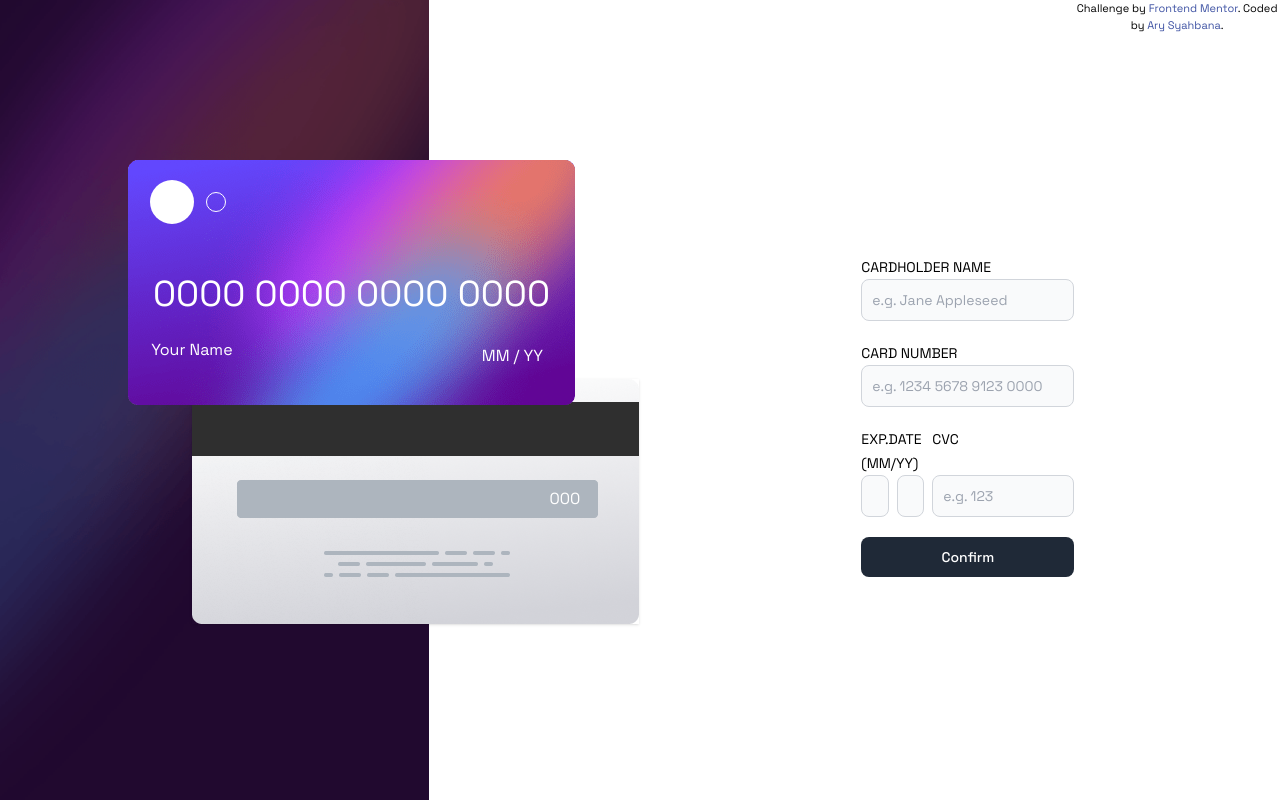
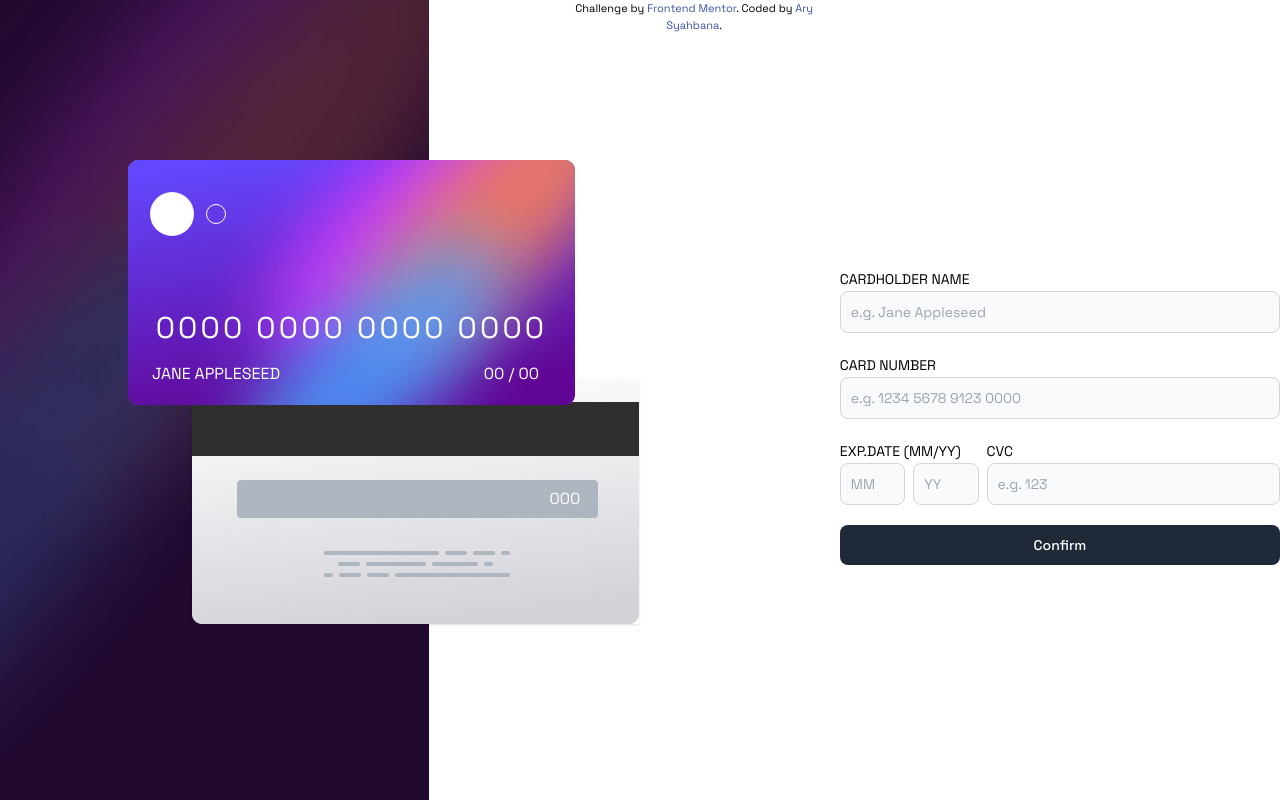
Before and after one commit to arysyahbana/interactive-card-details-form-main, a plain HTML site: page index.html in a window 1280 px wide. Drawn offline with nearby package versions, Linux system fonts and the light colour scheme.

Commit message:
Update index.html

```diff
--- a/index.html
+++ b/index.html
@@ -34,19 +34,26 @@
         font-optical-sizing: auto;
         font-style: normal;
       }
+      input:focus {
+        outline-width: 0;
+      }
     </style>
   </head>
   <body>
     <div id="app">
+      <main>
         <div class="flex md:h-screen relative">
           <!-- background -->
+          <div class="hidden md:flex w-9/12">
             <img
               class="hidden md:block lg:block xl:block 2xl:block"
               src="images/bg-main-desktop.png"
               alt=""
             />
+          </div>
+
           <img
-          class="block md:hidden w-screen min-h-full"
+            class="block w-screen min-h-full md:hidden"
             src="images/bg-main-mobile.png"
             alt=""
           />
@@ -56,38 +63,51 @@
             class="absolute z-10 top-[55%] left-[5%] md:top-[20%] md:left-[10%]"
           >
             <div class="relative p-5 md:p-0">
-            <img src="images/bg-card-front.png" alt="" />
+              <img class="min-w-72" src="images/bg-card-front.png" alt="" />
               <div class="absolute top-[8%] left-[5%] text-white">
                 <div
-                class="grid grid-cols-2 items-center mt-4 ml-3 md:mt-0 md:ml-0"
+                  class="grid grid-cols-2 items-center mt-4 ml-3 md:mt-3 md:ml-0"
                 >
                   <div class="bg-white rounded-full w-11 h-11 mr-3"></div>
                   <div class="border border-white rounded-full w-5 h-5"></div>
                 </div>
               </div>
-            <div class="absolute bottom-[8%] md:bottom-[15%] w-full text-white">
-              <div class="grid grid cols-2 mr-12 md:mr-0 mb-5 md:mb-0">
-                <div class="col-span-2">
+              <div
+                class="absolute bottom-[7%] md:bottom-[7%] w-11/12 text-white md:w-full"
+              >
+                <div class="grid grid cols-2 md:mr-0 mb-5 md:mb-0">
+                  <div class="col-span-2 min-w-72">
                     <p
-                    class="text-3xl md:text-4xl text-center"
+                      class="text-2xl md:text-3xl text-center tracking-[0.2rem] mb-4 px-2"
                       v-if="number == ''"
                     >
                       0000 0000 0000 0000
                     </p>
-                  <p class="text-3xl md:text-4xl text-center" v-else>
+                    <p
+                      class="text-2xl md:text-3xl text-center tracking-[0.2rem] mb-4 px-2"
+                      v-else
+                    >
                       {{ formattedNumber }}
                     </p>
+
+                    <p class="grid grid-cols-2 px-5 md:px-4">
+                      <span class="px-2 min-w-36" v-if="name == '' ">
+                        JANE APPLESEED
+                      </span>
+                      <span class="px-2 md:px-5 min-w-36" v-else="">
+                        {{ name }}
+                      </span>
+
+                      <span class="px-3 md:px-5 justify-self-end min-w-12">
+                        <span v-if="MM == '' ">00</span>
+                        <span v-else>{{ MM }}</span> /
+                        <span v-if="YY == '' ">00</span>
+                        <span v-else>{{ YY }}</span>
+                      </span>
+                    </p>
                   </div>
-                <div class="pl-[10%] pt-[10%]">
-                  <span v-if="name == '' "> Your Name </span>
-                  <span v-else> {{ name }} </span>
-                </div>
-                <div class="pr-[15%] text-end pt-[14%]">
-                  <span v-if="MM == '' ">MM</span>
-                  <span v-else>{{ MM }}</span> /
-                  <span v-if="YY == '' ">YY</span>
-                  <span v-else>{{ YY }}</span>
-                </div>
+                  <div class="pl-[13%] pt-[1%] text-sm"></div>
+                  <div class="pr-[19%] text-end pt-[1%] text-sm"></div>
                 </div>
               </div>
             </div>
@@ -98,7 +118,7 @@
             class="absolute bottom-[14%] left-[10%] md:bottom-[22%] md:left-[15%] shadow"
           >
             <div class="relative px-5 md:px-0">
-            <img src="images/bg-card-back.png" alt="" />
+              <img class="min-w-72" src="images/bg-card-back.png" alt="" />
               <div class="absolute top-[44%] left-[75%] md:left-[80%]">
                 <div class="grid grid-cols-1">
                   <p class="text-white" v-if="CVC == '' ">000</p>
@@ -108,12 +128,25 @@
             </div>
           </div>
 
+          <div class="hidden md:flex w-full">
+            <!-- copyright -->
+            <div class="hidden md:block attribution">
+              Challenge by
+              <a
+                href="https://www.frontendmentor.io?ref=challenge"
+                target="_blank"
+                >Frontend Mentor</a
+              >. Coded by
+              <a href="https://www.frontendmentor.io/profile/arysyahbana"
+                >Ary Syahbana</a
+              >.
+            </div>
             <!-- form untuk xl -->
             <div
-          class="hidden xl:flex xl:flex-col xl:justify-center xl:items-center xl:ml-28"
+              class="hidden md:flex md:flex-col md:justify-center md:items-center"
             >
               <div
-            :class="{'hidden' : show,  'md:flex md:flex-col md:justify-center md:items-center md:ml-80' : !show}"
+                :class="{'hidden' : show,  'md:flex md:flex-col md:justify-center md:items-center' : !show}"
               >
                 <div class="container">
                   <div class="grid grid-cols-6 gap-5 mt-10 max-w-md">
@@ -173,7 +206,9 @@
                           >
                         </div>
                         <div class="col-span-4">
-                      <label for="CVC" class="text-sm font-bolder">CVC</label>
+                          <label for="CVC" class="text-sm font-bolder"
+                            >CVC</label
+                          >
                         </div>
                       </div>
 
@@ -254,12 +289,16 @@
 
             <!-- success md -->
             <div
-          :class="{'hidden': !show, 'md:flex md:flex-col md:justify-center md:items-center md:ml-80':show}"
+              :class="{'hidden': !show, 'md:flex md:flex-col md:justify-center md:items-center':show}"
             >
               <div class="container">
                 <div class="grid grid-cols-12 gap-5 mt-10 min-w-96">
                   <div class="col-span-12 text-center">
-                <img class="mx-auto" src="images/icon-complete.svg" alt="" />
+                    <img
+                      class="mx-auto"
+                      src="images/icon-complete.svg"
+                      alt=""
+                    />
                     <p class="mt-7 text-3xl">THANK YOU!</p>
                     <p class="mb-7 mt-2 text-gray-500">
                       We've added your card details
@@ -275,23 +314,13 @@
                 </div>
               </div>
             </div>
-
-        <!-- copyright -->
-        <div class="hidden md:block attribution">
-          Challenge by
-          <a href="https://www.frontendmentor.io?ref=challenge" target="_blank"
-            >Frontend Mentor</a
-          >. Coded by
-          <a href="https://www.frontendmentor.io/profile/arysyahbana"
-            >Ary Syahbana</a
-          >.
           </div>
         </div>
 
         <!-- form untuk sm -->
         <div class="md:hidden">
           <div :class="{'hidden': smShow, 'block' :!smShow}">
-          <div class="container mt-24">
+            <div class="container mt-24 p-5">
               <div class="flex justify-center">
                 <div class="grid grid-cols-6 gap-5 mt-10 max-w-md">
                   <div class="col-span-6">
@@ -436,7 +465,7 @@
                     We've added your card details
                   </p>
                   <a
-                  href="index.html"
+                    href="/"
                     type="button"
                     class="w-full text-white bg-gray-800 hover:bg-gray-900 focus:outline-none focus:ring-4 focus:ring-gray-300 font-medium rounded-lg text-sm px-5 py-2.5 me-2 mb-2 dark:bg-gray-800 dark:hover:bg-gray-700 dark:focus:ring-gray-700 dark:border-gray-700"
                   >
@@ -447,6 +476,7 @@
             </div>
           </div>
         </div>
+      </main>
     </div>
 
     <script type="module">
```
Lines whose indentation alone changed are shown as unchanged.
